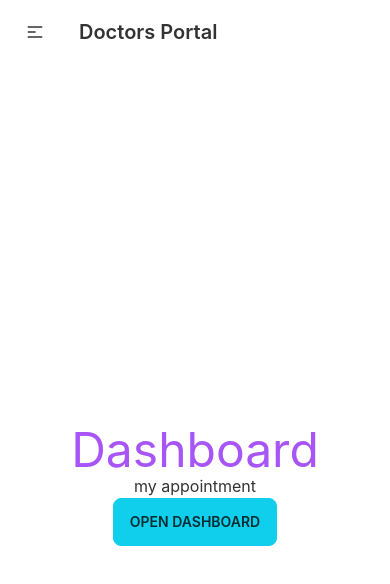
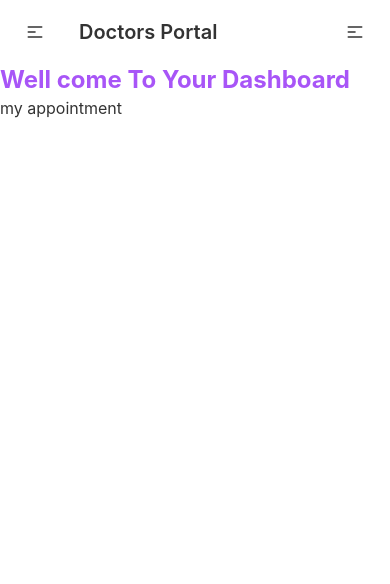
Before and after one commit to shahariyer-as/doctors-portal-client-site, a React (Create React App) app: page /dashboard in a window 390 px wide. Shown: the top 584 px of the page. Built offline with nearby package versions, Linux system fonts and the light colour scheme; no server answers; sample sign-in values are in the browser's storage.

Commit message:
mobile responsive dashboard

```diff
--- a/src/Pages/Dashboard/Dashboard.js
+++ b/src/Pages/Dashboard/Dashboard.js
@@ -5,20 +5,21 @@ const Dashboard = () => {
   return (
     <div>
       <div className="drawer drawer-mobile">
-        <input id="my-drawer-2" type="checkbox" className="drawer-toggle" />
-        <div className="drawer-content flex flex-col items-center justify-center">
+        <input
+          id="dashboard-sidebar"
+          type="checkbox"
+          className="drawer-toggle"
+        />
+        <div className="drawer-content ">
           {/* <!-- Page content here --> */}
-          <h2 className="text-5xl text-purple-500">Dashboard</h2>
+          <h2 className="text-2xl font-bold text-purple-500">
+            {" "}
+            Well come To Your Dashboard
+          </h2>
           <Outlet></Outlet>
-          <label
-            htmlFor="my-drawer-2"
-            className="btn btn-primary drawer-button lg:hidden"
-          >
-            Open Dashboard
-          </label>
         </div>
         <div className="drawer-side">
-          <label htmlFor="my-drawer-2" className="drawer-overlay"></label>
+          <label htmlFor="dashboard-sidebar" className="drawer-overlay"></label>
           <ul className="menu p-4 overflow-y-auto w-80 bg-base-100 text-base-content">
             {/* <!-- Sidebar content here --> */}
             <li>
--- a/src/Pages/Shared/NavBar.js
+++ b/src/Pages/Shared/NavBar.js
@@ -75,6 +75,28 @@ const NavBar = () => {
         <div className="navbar-center hidden lg:flex">
           <ul className="menu menu-horizontal p-0">{menuItems}</ul>
         </div>
+        <div className=" navbar-end">
+          <label
+            htmlFor="dashboard-sidebar"
+            tabIndex={1}
+            className="btn btn-ghost lg:hidden"
+          >
+            <svg
+              xmlns="http://www.w3.org/2000/svg"
+              className="h-5 w-5"
+              fill="none"
+              viewBox="0 0 24 24"
+              stroke="currentColor"
+            >
+              <path
+                strokeLinecap="round"
+                strokeLinejoin="round"
+                strokeWidth="2"
+                d="M4 6h16M4 12h8m-8 6h16"
+              />
+            </svg>
+          </label>
+        </div>
       </div>
     </div>
   );
```
